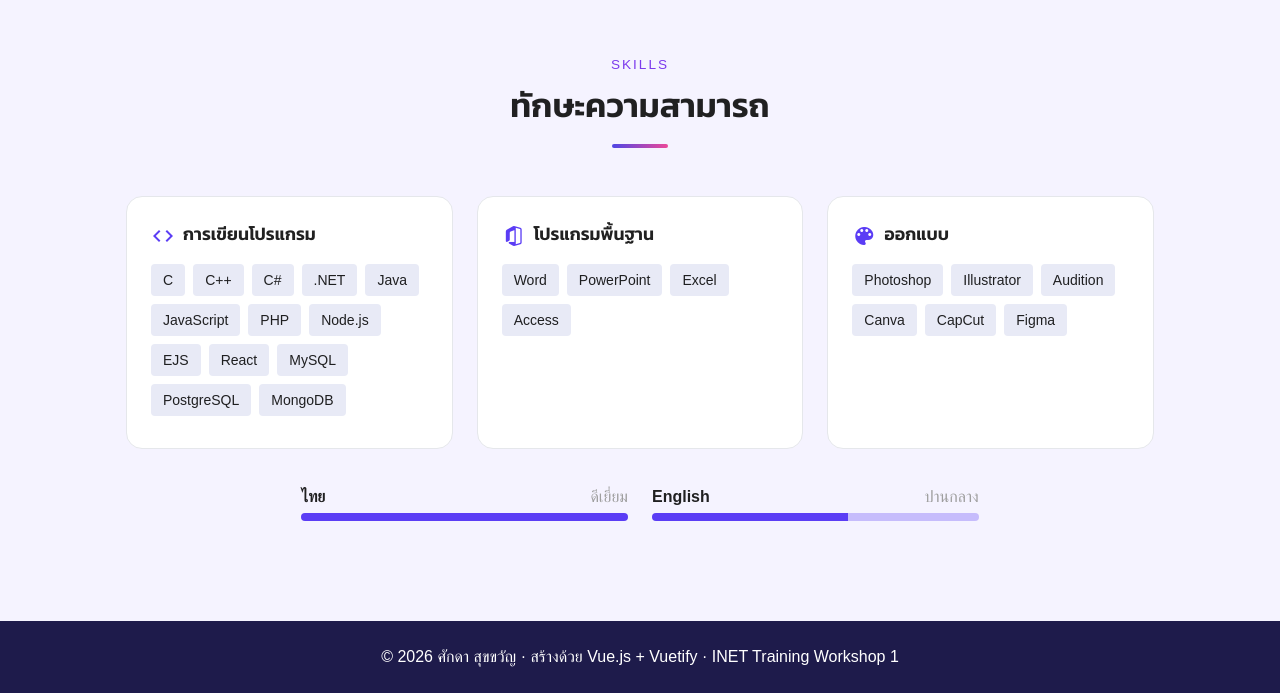
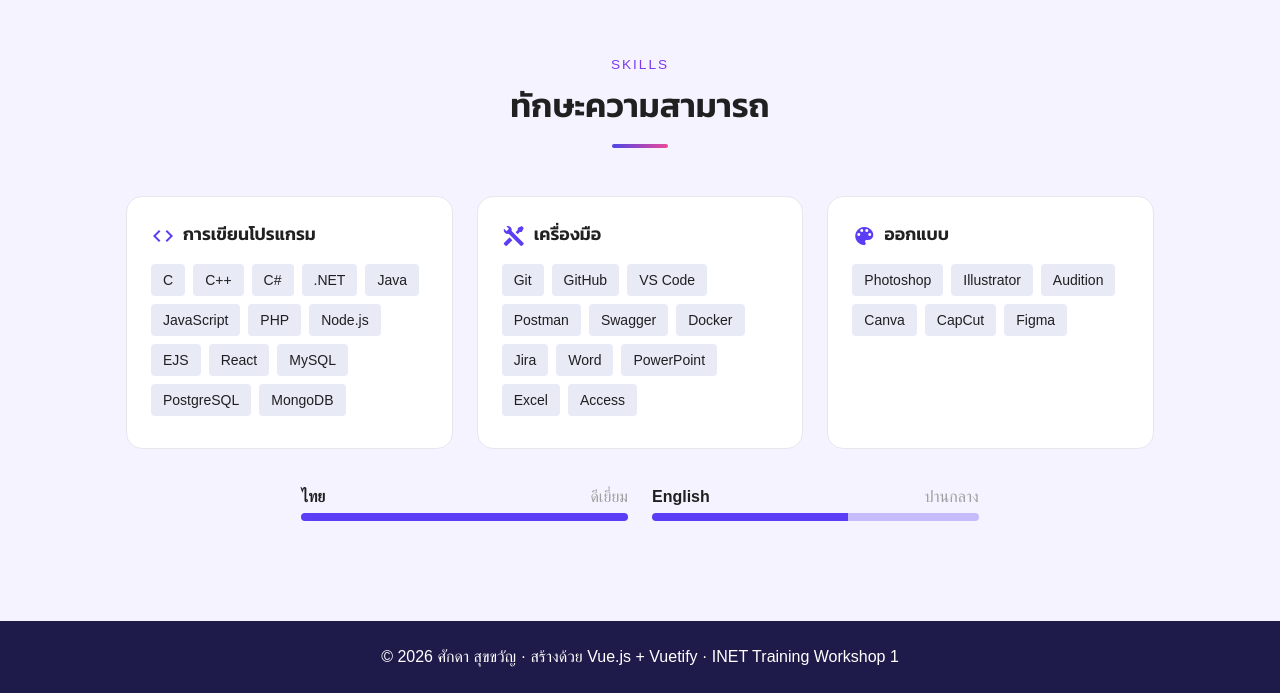
Before and after one commit to newzydev/inet-training-vuejs, a Vue app in the folder frontend/: page /workshop-1 in a window 1280 px wide. Shown: the part 2978-3671 px from the top of the page. Built offline with nearby package versions, Linux system fonts and the light colour scheme; no server answers; a web font is replaced by a local one.

Commit message:
feat: turn basic programs card into tools card with dev tools

```diff
--- a/frontend/src/workshops/workshop_1_profile_card/ProfileView.vue
+++ b/frontend/src/workshops/workshop_1_profile_card/ProfileView.vue
@@ -250,7 +250,7 @@ export default {
           icon: 'mdi-code-tags',
           items: ['C', 'C++', 'C#', '.NET', 'Java', 'JavaScript', 'PHP', 'Node.js', 'EJS', 'React', 'MySQL', 'PostgreSQL', 'MongoDB']
         },
-        { title: 'โปรแกรมพื้นฐาน', icon: 'mdi-microsoft-office', items: ['Word', 'PowerPoint', 'Excel', 'Access'] },
+        { title: 'เครื่องมือ', icon: 'mdi-tools', items: ['Git', 'GitHub', 'VS Code', 'Postman', 'Swagger', 'Docker', 'Jira', 'Word', 'PowerPoint', 'Excel', 'Access'] },
         { title: 'ออกแบบ', icon: 'mdi-palette', items: ['Photoshop', 'Illustrator', 'Audition', 'Canva', 'CapCut', 'Figma'] }
       ],
       languages: [
```
